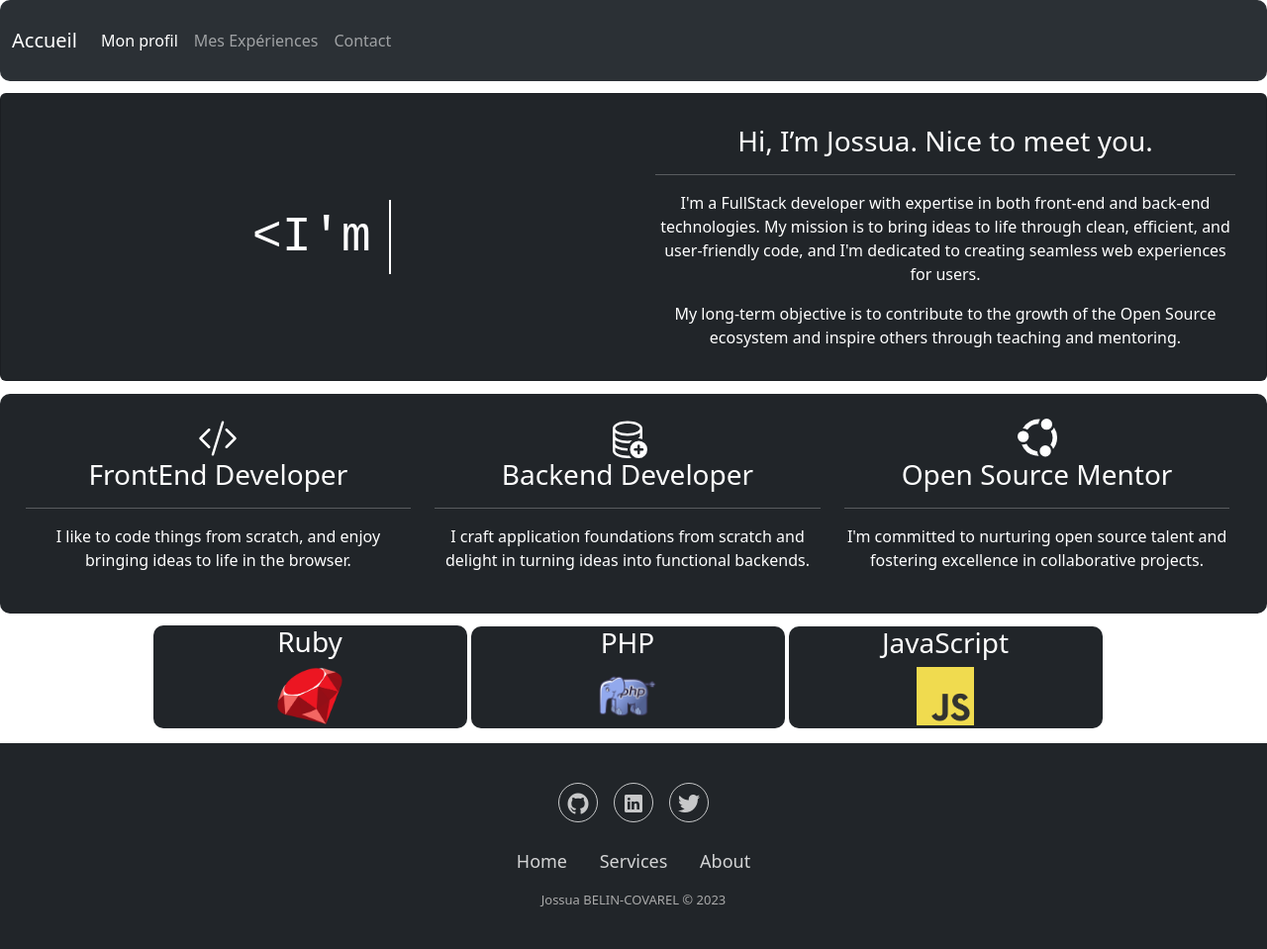
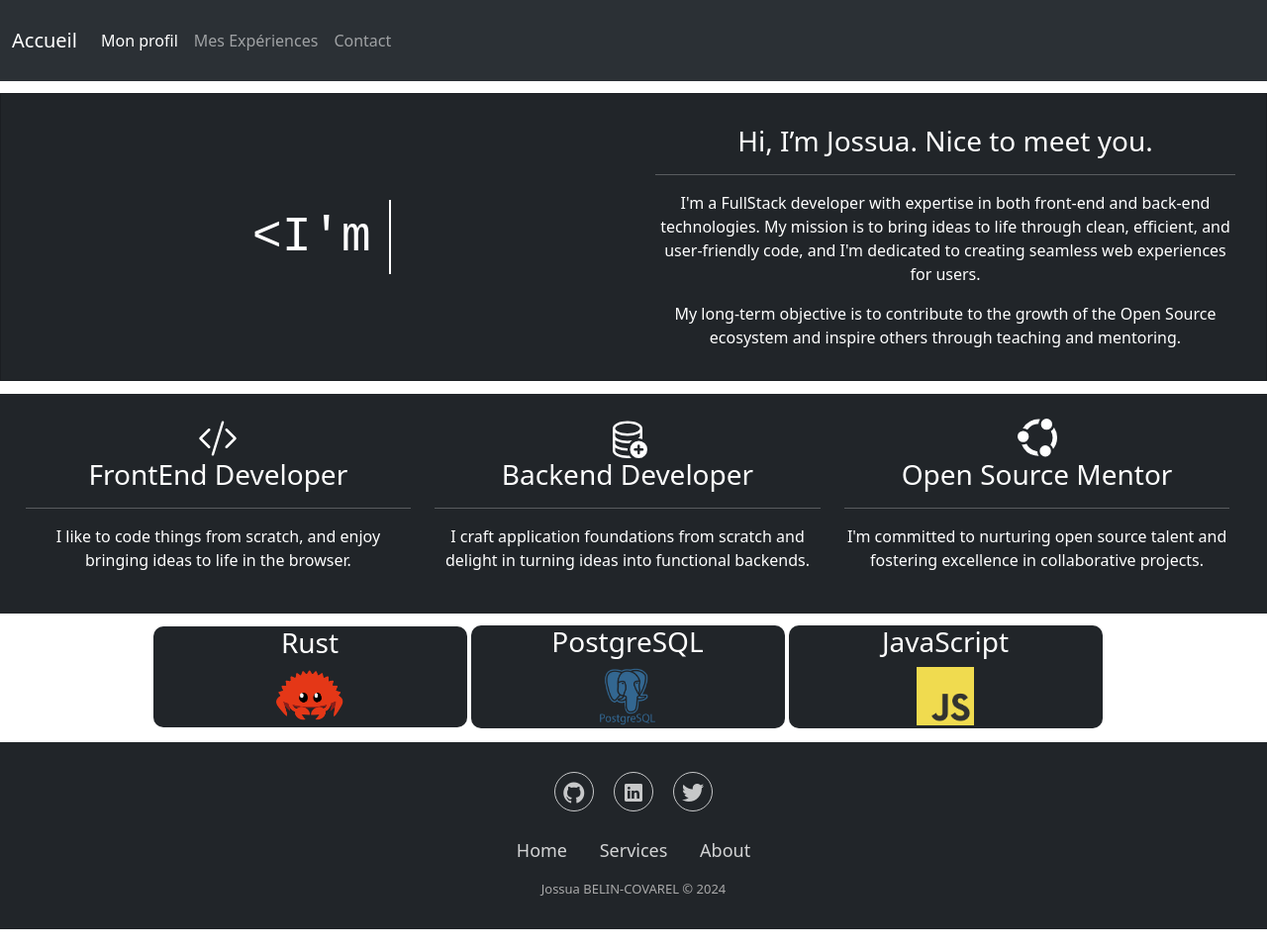
Before and after one commit to JossuaBELINCOVAREL/JossuaBELINCOVAREL.github.io, a website: page index.html in a window 1280 px wide. Shown: the whole page at 99% size. Drawn offline with nearby package versions, Linux system fonts and the light colour scheme.

Commit message:
Modification des skills & Refacto & .png

```diff
--- a/index.html
+++ b/index.html
@@ -91,16 +91,16 @@
     <div class="container-fluid bg-3 text-center">
       <div class="row justify-content-center centered-boxes">
         <div class="col-sm-3">
-          <h3>Ruby</h3>
-          <img src="ruby-logo.png" class="img-responsive" style="width:23%" alt="Image">
+          <h3>Rust</h3>
+          <img src="img/Rust.png" class="img-responsive" style="width:26%" alt="Image">
         </div>
         <div class="col-sm-3">
-          <h3>PHP</h3>
-          <img src="php_PNG34.png" class="img-responsive" style="width:20%" alt="Image">
+          <h3>PostgreSQL</h3>
+          <img src="img/pgsql.png" class="img-responsive" style="width:20%" alt="Image">
         </div>
         <div class="col-sm-3">
           <h3>JavaScript</h3>
-          <img src="JavaScript_Loo.png" class="img-responsive" style="width:20%" alt="Image">
+          <img src="img/JavaScript_Loo.png" class="img-responsive" style="width:20%" alt="Image">
         </div>
       </div>
     </div>
@@ -109,13 +109,17 @@
 
   <div class="footer-basic">
     <footer>
-      <div class="social"><a href="#"><i class="icon ion-social-github"></i></a><a href="#"><i class="icon ion-social-linkedin"></i></a><a href="#"><i class="icon ion-social-twitter"></i></a></div>
-            <ul class="list-inline">
-                <li class="list-inline-item"><a href="#">Home</a></li>
-                <li class="list-inline-item"><a href="#">Services</a></li>
-                <li class="list-inline-item"><a href="#">About</a></li>
-            </ul>
-            <p class="copyright">Jossua BELIN-COVAREL © 2023</p>
+      <div class="social">
+        <a href="https://github.com/JossuaBELINCOVAREL" target="_blank"><i class="icon ion-social-github"></i></a>
+        <a href="https://www.linkedin.com/in/jossua-belin-686a88209/" target="_blank"><i class="icon ion-social-linkedin"></i></a>
+        <a href="https://fr.wikipedia.org/wiki/Troll_(Internet)" target="_blank"><i class="icon ion-social-twitter"></i></a>
+      </div>
+          <ul class="list-inline">
+              <li class="list-inline-item"><a href="index.html">Home</a></li>
+              <li class="list-inline-item"><a href="#">Services</a></li>
+              <li class="list-inline-item"><a href="#">About</a></li>
+          </ul>
+          <p class="copyright">Jossua BELIN-COVAREL © 2024</p>
     </footer>
   </div>
 </body>
--- a/style.css
+++ b/style.css
@@ -1,6 +1,5 @@
 .navbar {
     margin-bottom: 1%;
-    border-radius: 10px;
 }
 
 #text-container {
@@ -90,7 +89,6 @@ p.card-text {
 }
 
 div.container-row {
-    border-radius: 10px;
     text-align: center;
     color: white;
     margin-top: 1%;
@@ -124,7 +122,7 @@ div.container-row {
 
 
 .footer-basic {
-    padding:40px 0;
+    padding:30px 0;
     background-color:#212529;
     color:#ffffff;
   }
@@ -203,6 +201,7 @@ h2 {
 div.card {
   padding: 15px;
   margin-bottom: 1%;
+  border-radius: 0%;
 }
 
 .contact-image{
```
Also changed, not shown: contact.html (+11 -7 lines), JavaScript_Logo.png (deleted), Software-Solution.jpg (deleted), img/JavaScript_Loo.png (renamed from JavaScript_Loo.png), img/Rust.png (added), img/pgsql.png (added), php_PNG34.png (deleted), ruby-logo.png (deleted).
